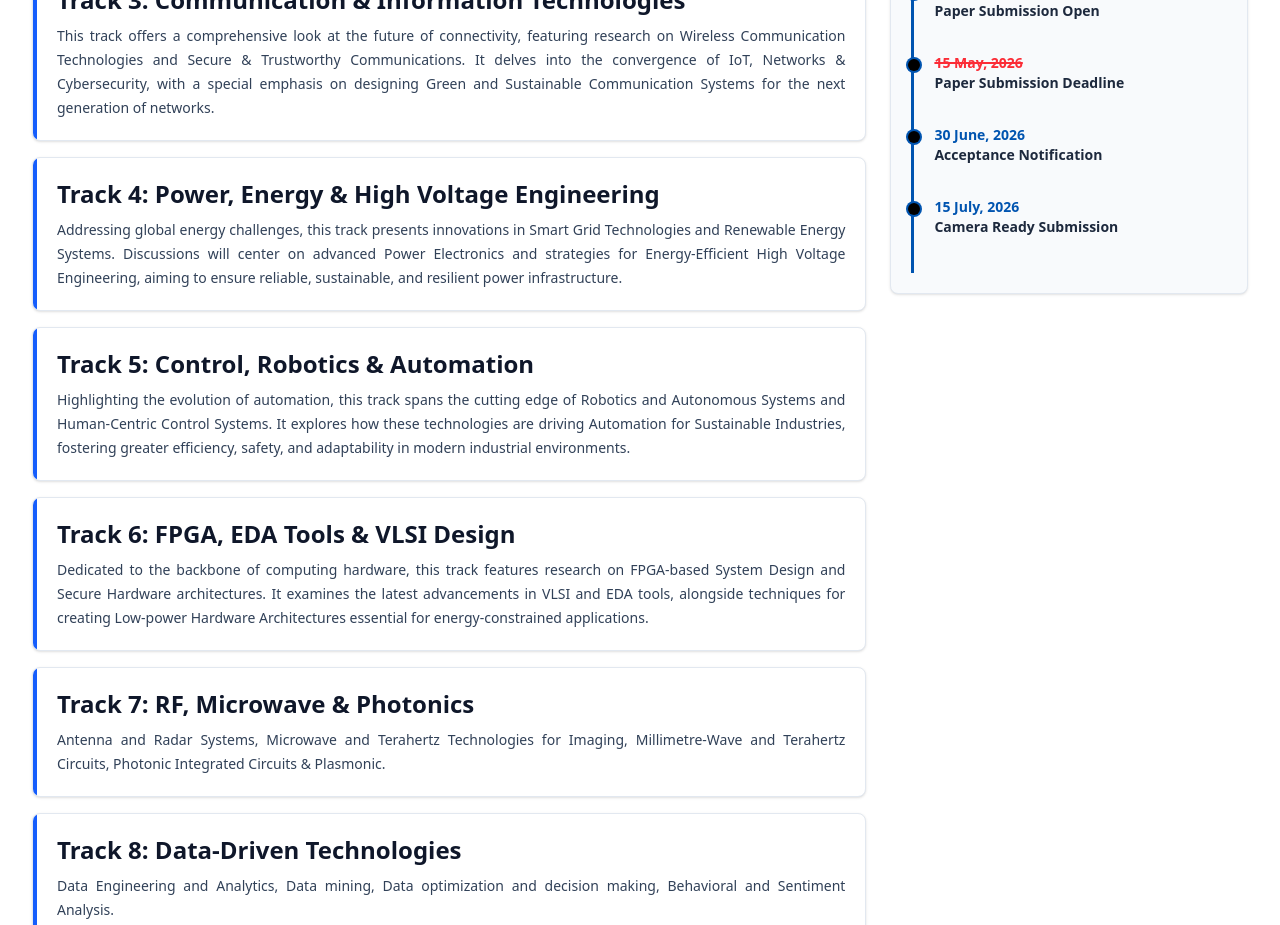
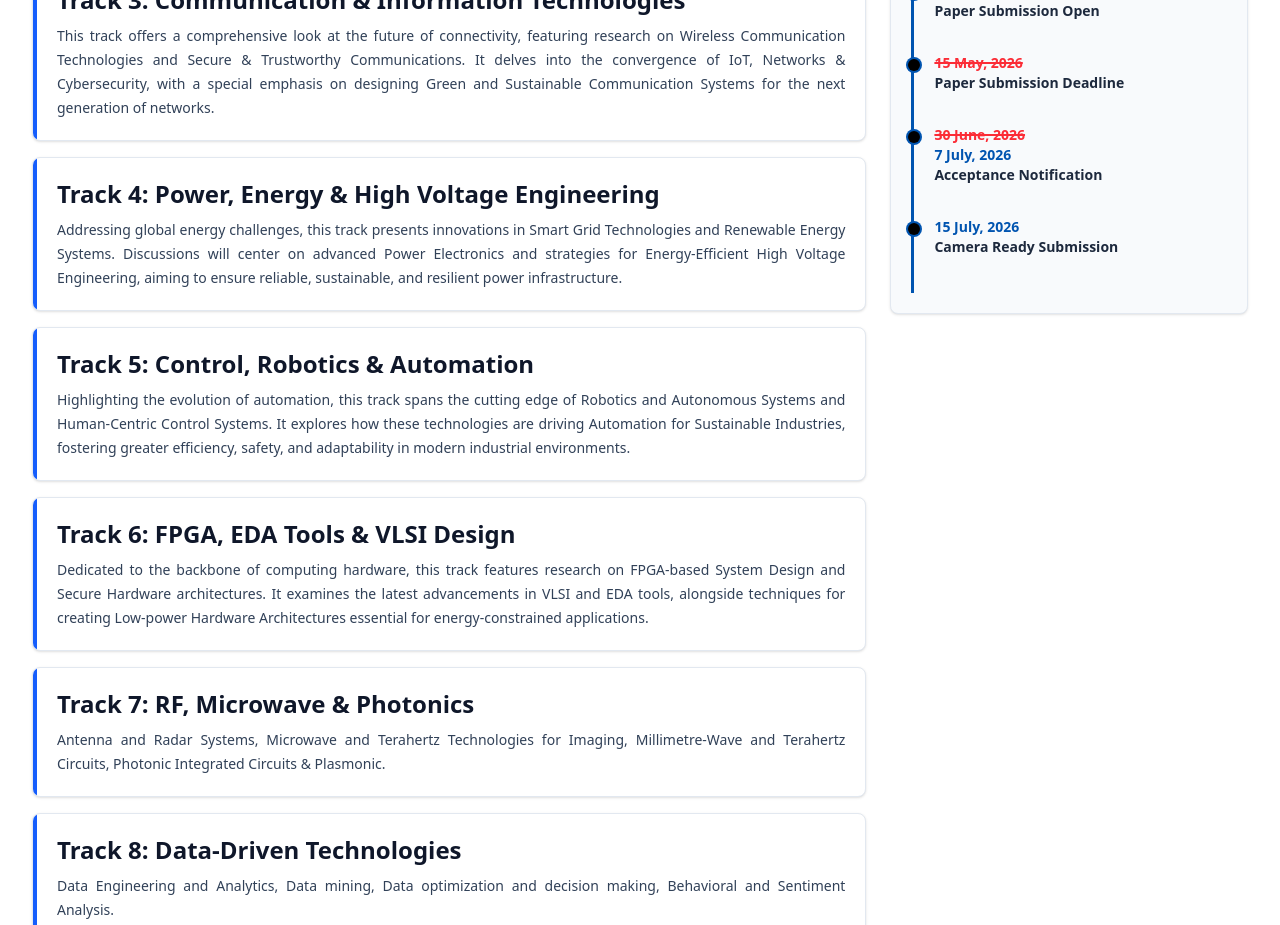
Before and after one commit to Utkarsh-sharma47/ICIIS-2026, a React (Vite) app: page / in a window 1280 px wide. Shown: the part 1560-2485 px from the top of the page. Built offline with nearby package versions, Linux system fonts and the light colour scheme.

Commit message:
fix: update Acceptance Notification dates in Timeline component

```diff
--- a/src/components/Timeline.jsx
+++ b/src/components/Timeline.jsx
@@ -13,7 +13,8 @@ const TimeLine = () => {
             done: false,
         },
         {
-            newDate: "30 June, 2026",
+            oldDate: "30 June, 2026",
+            newDate:"7 July, 2026",
             label: "Acceptance Notification",
             done: false,
         },
```
